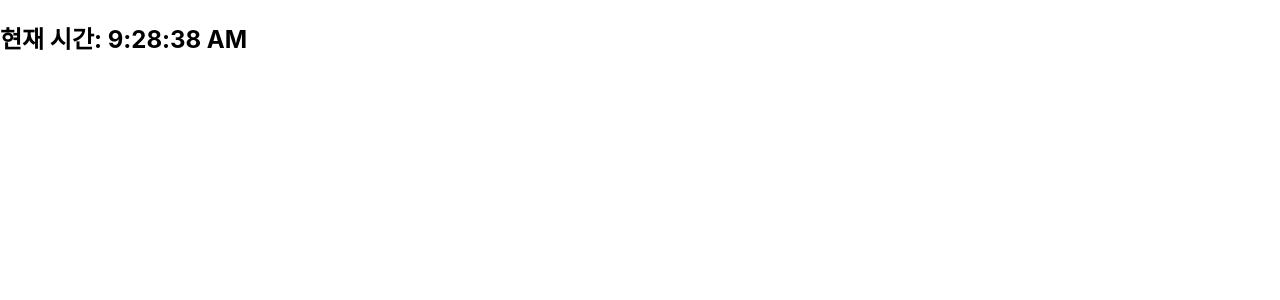
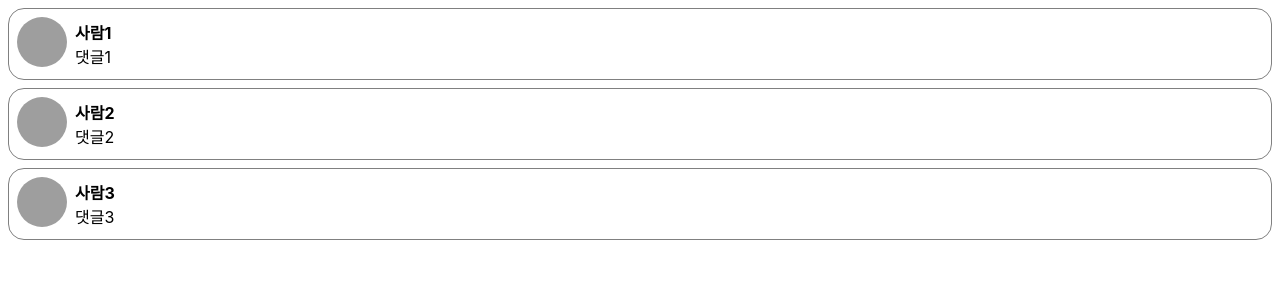
Before and after one commit to JJW0123/React_lesson, a React (Create React App) app in the folder my-app/: page / in a window 1280 px wide. Shown: the top 300 px of the page. Built offline with nearby package versions, Linux system fonts and the light colour scheme; grey boxes are pictures that could not be loaded.

Commit message:
comment component 추가

```diff
--- /dev/null
+++ b/my-app/src/chapter_05/Comment.jsx
@@ -0,0 +1,53 @@
+import React from "react";
+
+const styles = {
+    wrapper: {
+        margin: 8,
+        padding: 8,
+        display: "flex",
+        flexDirection: "row",
+        border: "1px solid grey",
+        borderRadius: 16,
+    },
+    imageContainer: {},
+    image: {
+        width: 50,
+        height: 50,
+        borderRadius: 25,
+    },
+    contentContainer: {
+        marginLeft: 8,
+        display: "flex",
+        flexDirection: "column",
+        justifyContent: "center",
+    },
+    nameText: {
+        color: "black",
+        fontSize: 16,
+        fontWeight: "bold",
+    },
+    commentText: {
+        color: "black",
+        fontSize: 16,
+    },
+};
+
+function Comment(props) {
+    return (
+        <div style={styles.wrapper}>
+            <div style={styles.imageContainer}>
+                <img
+                    src="https://upload.wikimedia.org/wikipedia/commons/8/89/Portrait_Placeholder.png"
+                    style={styles.image}
+                />
+            </div>
+
+            <div style={styles.contentContainer}>
+                <span style={styles.nameText}>{props.name}</span>
+                <span style={styles.commentText}>{props.comment}</span>
+            </div>
+        </div>
+    );
+}
+
+export default Comment;
--- /dev/null
+++ b/my-app/src/chapter_05/CommentList.jsx
@@ -0,0 +1,31 @@
+import React from "react";
+import Comment from "./Comment";
+
+const comments = [
+    {
+        name: "사람1",
+        comment: "댓글1",
+    },
+    {
+        name: "사람2",
+        comment: "댓글2",
+    },
+    {
+        name: "사람3",
+        comment: "댓글3",
+    },
+]
+
+function CommentList(props){
+    return (
+        <div>
+            {comments.map((comment) => {
+                return (
+                    <Comment name={comment.name} comment={comment.comment} />
+                )
+                })}
+        </div>
+    );
+}
+
+export default CommentList;
--- a/my-app/src/index.js
+++ b/my-app/src/index.js
@@ -4,16 +4,15 @@
 import App from './App';
 import reportWebVitals from './reportWebVitals';
 
-import Clock from './chapter_04/Clock';
+import CommentList from './chapter_05/CommentList';
 
 const root = ReactDOM.createRoot(document.getElementById('root'));
-setInterval(() => {
-  root.render(
-    <React.StrictMode>
-      <Clock/>
-    </React.StrictMode>
-  );
-}, 1000);
+
+root.render(
+  <React.StrictMode>
+    <CommentList/>
+  </React.StrictMode>
+);
 
 // If you want to start measuring performance in your app, pass a function
 // to log results (for example: reportWebVitals(console.log))
```
